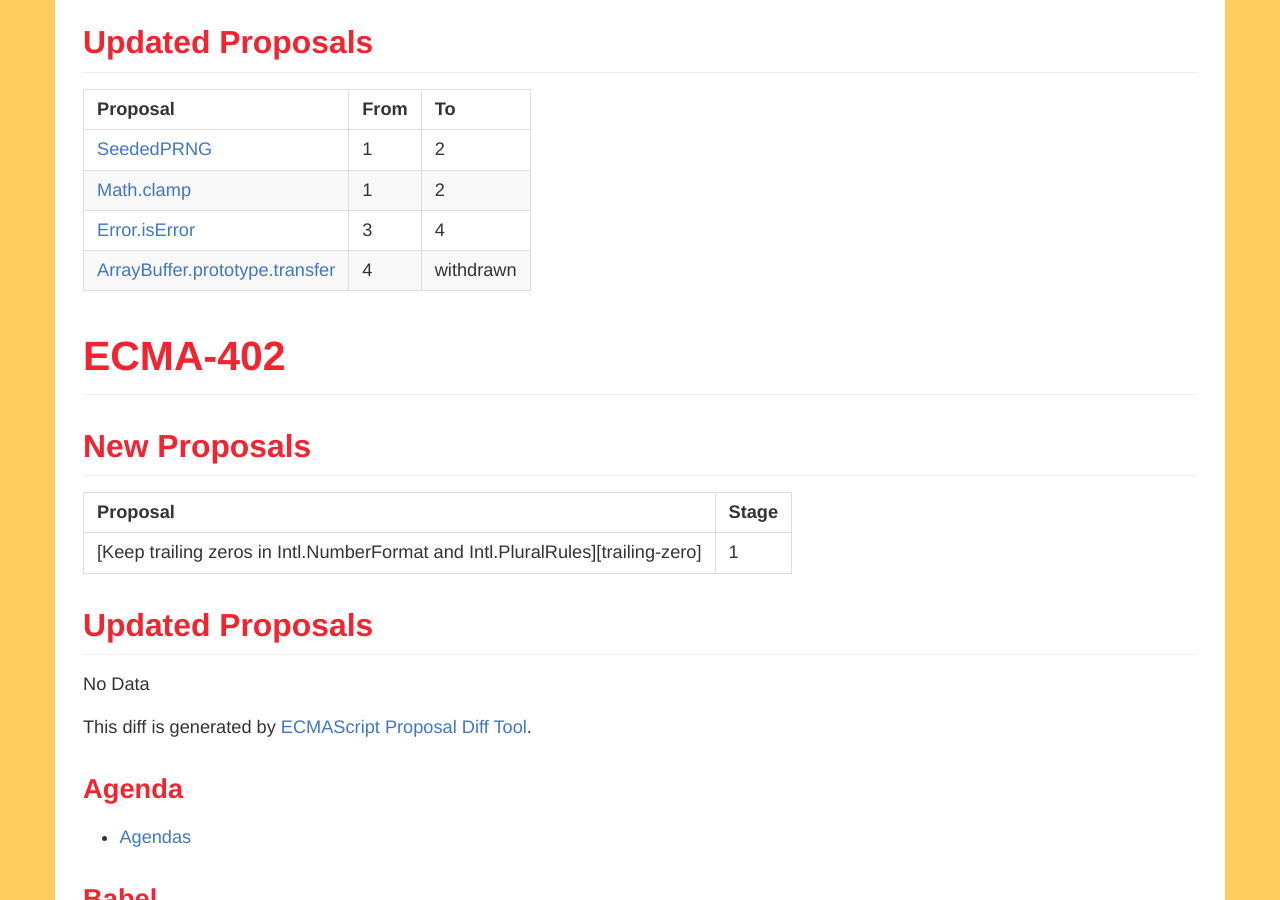
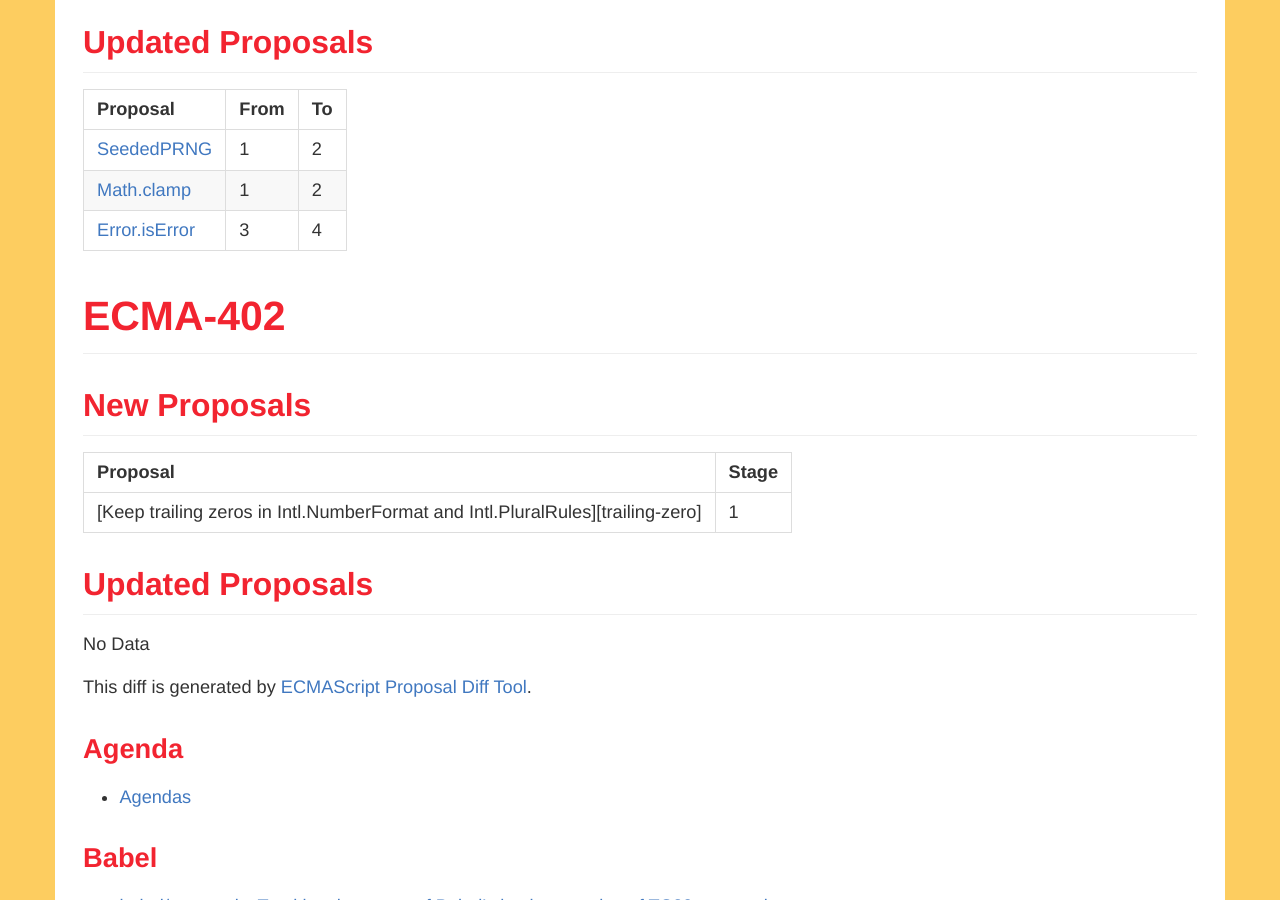
Before and after one commit to ecmascript-daily/ecmascript-daily.github.com, a Jekyll site: the page built from _posts/2025/2025/2025-06-05-ecmascript-proposal-update.md, in a window 1280 px wide and 900 px high, scrolled down 554 px. Built offline with Jekyll 4.4.1, drawn with Linux system fonts in a browser that asks for light colours; nearby versions of some CDN libraries; comment, search, counter and statistics services are not loaded.

Commit message:
Update 2025-06-05-ecmascript-proposal-update.md

```diff
--- a/_posts/2025/2025/2025-06-05-ecmascript-proposal-update.md
+++ b/_posts/2025/2025/2025-06-05-ecmascript-proposal-update.md
@@ -32,7 +32,6 @@ The changes of proposal's status @ [108th meeting of Ecma TC39][Agendas]
 | [SeededPRNG](https://github.com/tc39/proposal-seeded-random)                               | 1     | 2         |
 | [Math.clamp](https://github.com/tc39/proposal-math-clamp)                                  | 1     | 2         |
 | [Error.isError](https://github.com/tc39/proposal-is-error)                                 | 3     | 4         |
-| [ArrayBuffer.prototype.transfer](https://github.com/domenic/proposal-arraybuffer-transfer) | 4     | withdrawn |
 
 
 # ECMA-402
```
